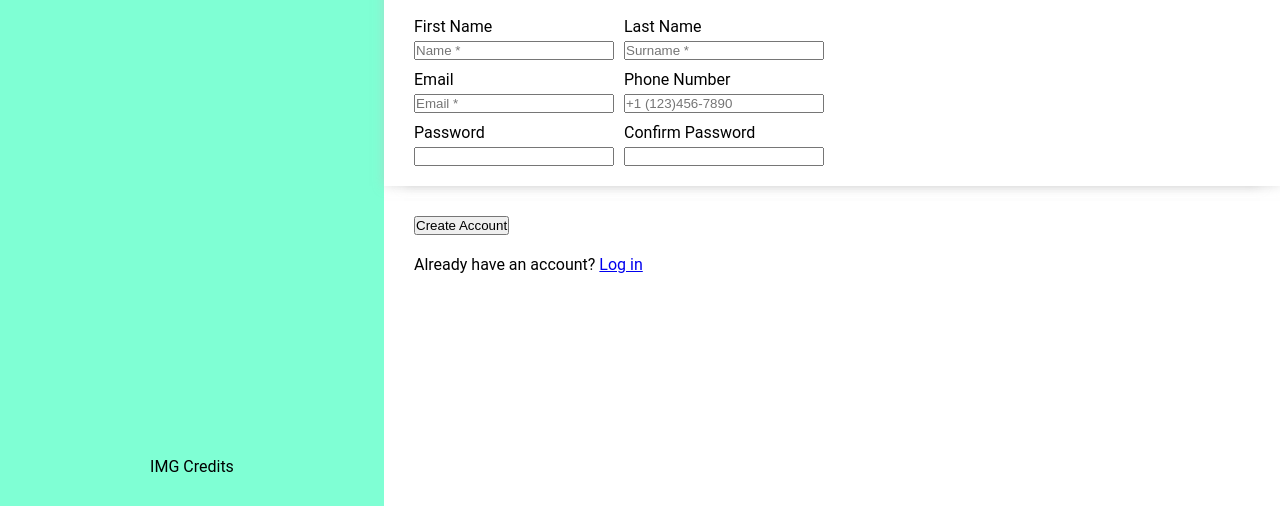
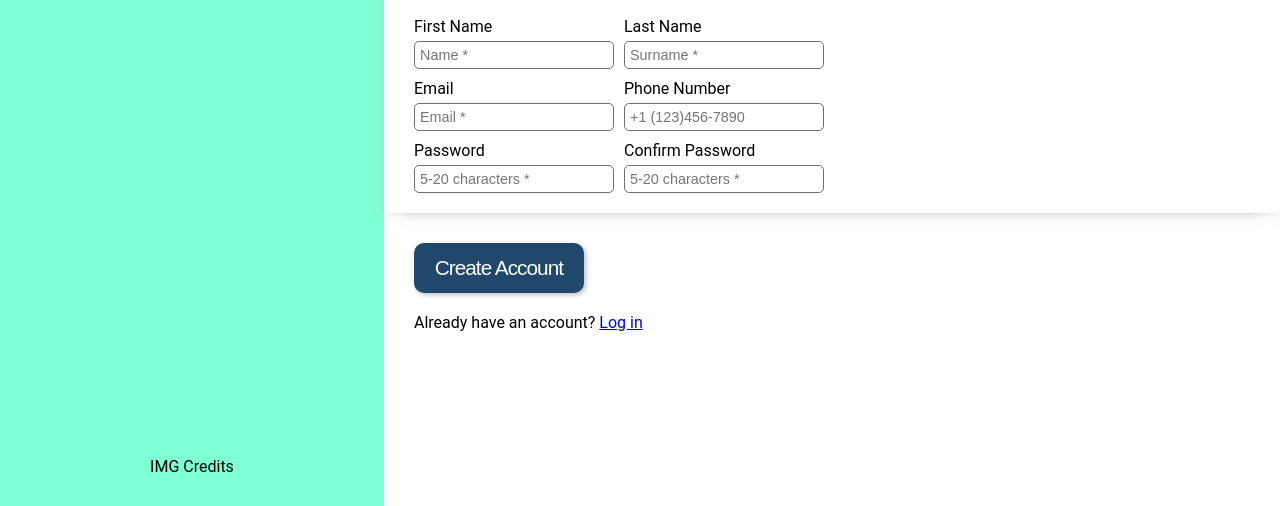
Before and after one commit to jakemcco/odin-signup-form, a plain HTML site: page index.html in a window 1280 px wide. Shown: the part 294-800 px from the top of the page. Drawn offline with Linux system fonts and the light colour scheme.

Commit message:
Add styling rules to form inputs

```diff
--- a/index.html
+++ b/index.html
@@ -47,11 +47,11 @@
                         </div>
                         <div class="form-input">
                             <label for="password">Password</label>
-                            <input id="password" name="password" type="password" value="" size="30" maxlength="100" required>
+                            <input id="password"  placeholder ="5-20 characters *" name="password" type="password" value="" size="30" maxlength="100" required>
                         </div>
                         <div class="form-input">
                             <label for="confirm-password">Confirm Password</label>
-                            <input id="confirm-password" name="confirm-password" type="password" value="" size="30" maxlength="100" required>
+                            <input id="confirm-password" placeholder ="5-20 characters *" name="confirm-password" type="password" value="" size="30" maxlength="100" required>
                         </div>
                     </div>
 
--- a/style.css
+++ b/style.css
@@ -14,6 +14,7 @@
   margin: 0;
 }
 
+/* Layout */
 body {
     font-family:Roboto, system-ui, sans-serif;
     height: 100vh;
@@ -107,9 +108,11 @@ form {
 
 input {
     width: 200px;
-    padding: 0;
+    padding: 5px;
     margin: 0;
-    box-sizing: border-box;
+    border: 1px solid rgb(112, 112, 112);
+    border-radius: 5px;
+    font-size: 0.9rem;
 }
 
 .info-footer {
@@ -120,3 +123,37 @@ input {
     gap: 20px;
     padding-left: 30px;
 }
+
+button[type="submit"] {
+    padding: .8rem 1.3rem;
+    font-size: 1.3rem;
+    background-color: rgb(32, 72, 107);
+    border: none;
+    border-radius: 10px;
+    color: white;
+    letter-spacing: -1px;
+    box-shadow: 2px 2px 5px rgba(0, 0, 0, 0.253);
+
+}
+
+
+/* Interaction */
+button[type='submit']:hover {
+    background-color: rgb(55, 113, 163);
+  }
+
+input:focus {
+    /* border: none; */
+    /* box-shadow: 1px 1px 1px rgba(121, 121, 121, 0.342); */
+    outline: none;
+    background-color: rgb(240, 240, 240);
+    font-weight:bold;
+  }
+
+input:invalid:focus {
+    border: 2px solid rgb(255, 69, 100)
+  }
+
+input:focus:valid {
+    border: rgb(49, 192, 44) 2px solid;
+  }
```
